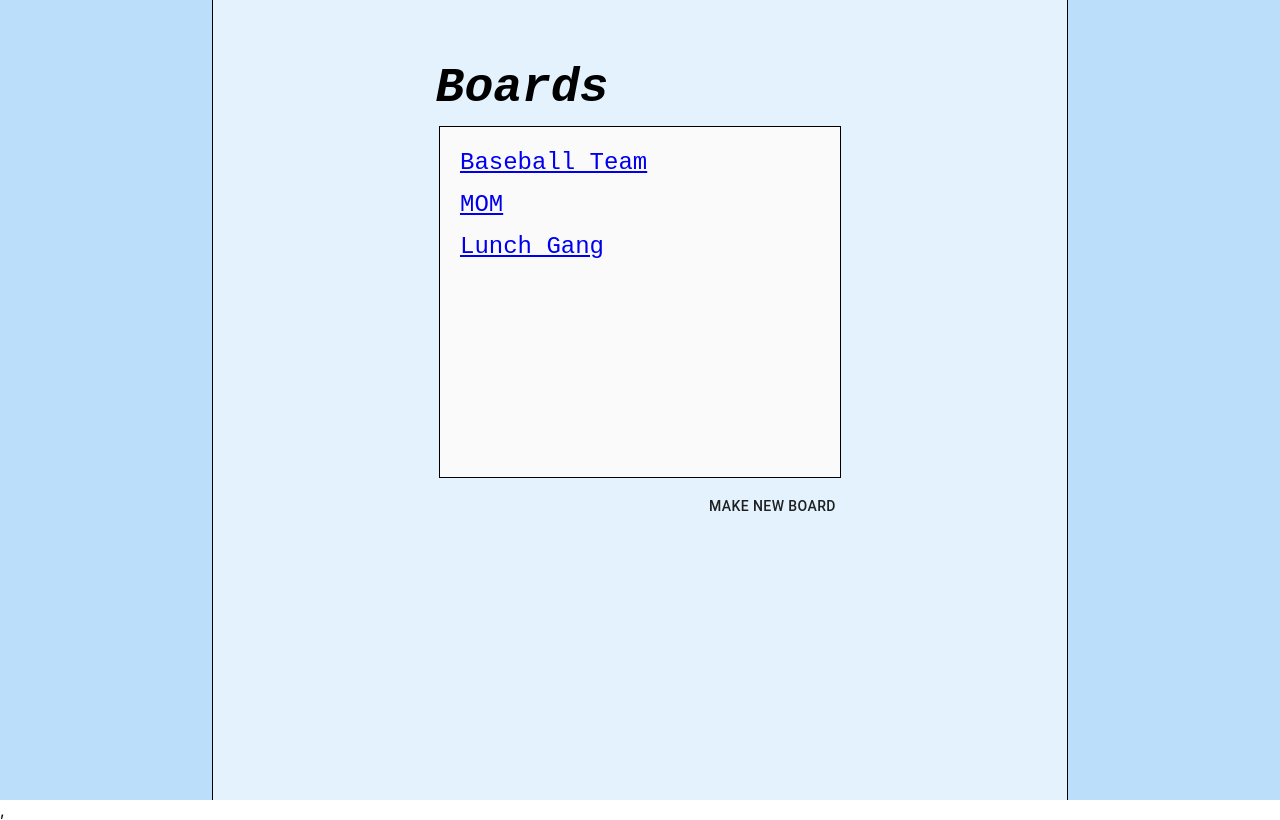
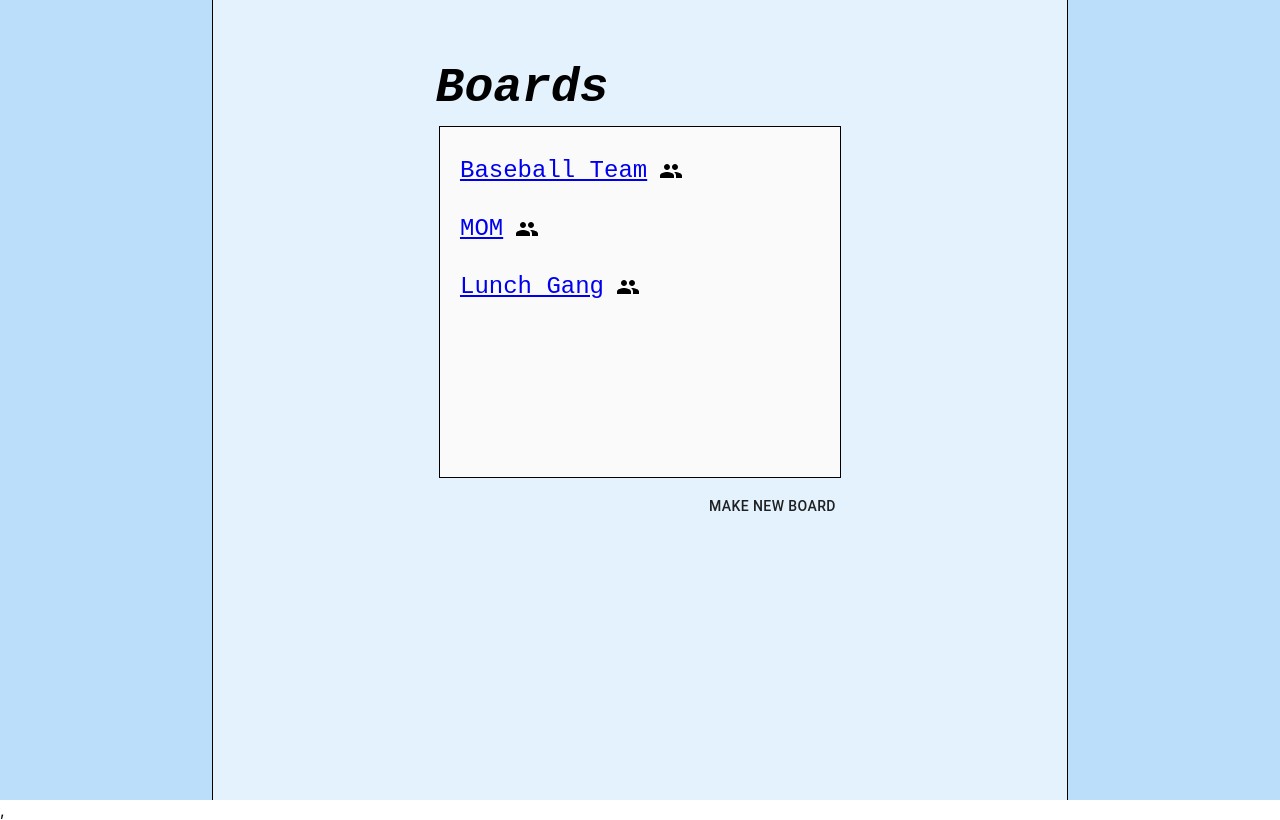
Before and after one commit to jschuckm/BitMagnet, a React (Create React App) app in the folder Frontend/my-app/: page /boardselection in a window 1280 px wide. Built offline with nearby package versions, Linux system fonts and the light colour scheme.

Commit message:
Frontend Board Selection Sharing UI

```diff
--- a/Frontend/my-app/src/BoardSelection.js
+++ b/Frontend/my-app/src/BoardSelection.js
@@ -1,7 +1,7 @@
 import React from 'react';
 import blue from '@material-ui/core/colors/blue';
 import grey from '@material-ui/core/colors/grey';
-import { TextField, Button, Dialog, DialogTitle, DialogContent, DialogActions, Typography } from '@material-ui/core';
+import { TextField, Button, IconButton, Dialog, DialogTitle, DialogContent, DialogActions, Typography } from '@material-ui/core';
 import { People } from '@material-ui/icons';
 import {Link} from 'react-router-dom';
 
@@ -71,9 +71,9 @@ class BoardSelection extends React.Component {
       return this.state.memberBoards.map((board) => {
         var link = "/board";
           return (
-            <Typography data-testid="boardlinks" variant='h5' style={{fontFamily: 'Monospace', marginTop: '10px', align: 'left'}}>
-              <Link to={link}>{board.boardName}</Link>
-            </Typography>
+              <Typography data-testid="boardlinks" variant='h5' style={{fontFamily: 'Monospace', marginTop: '10px', align: 'left'}}>
+                <Link to={link}>{board.boardName}</Link><IconButton color='inherit'><People /></IconButton>
+              </Typography>
           )
         });
     }
```
